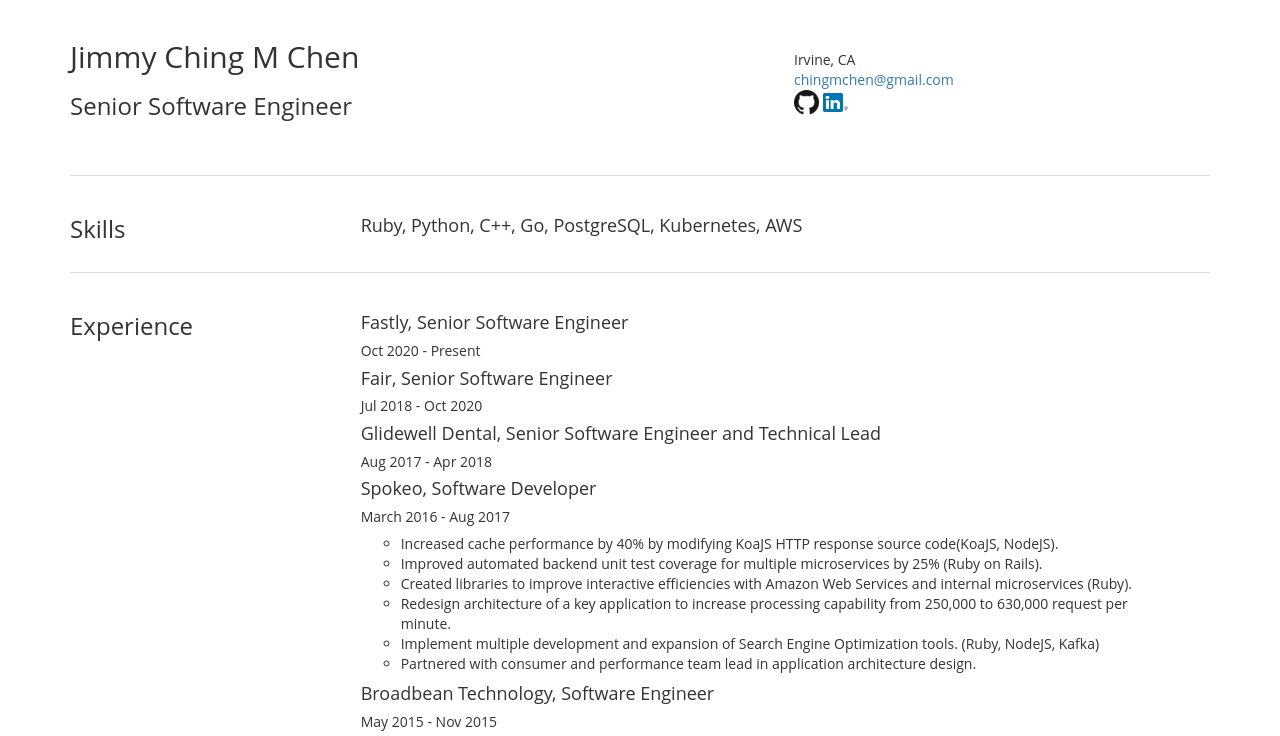
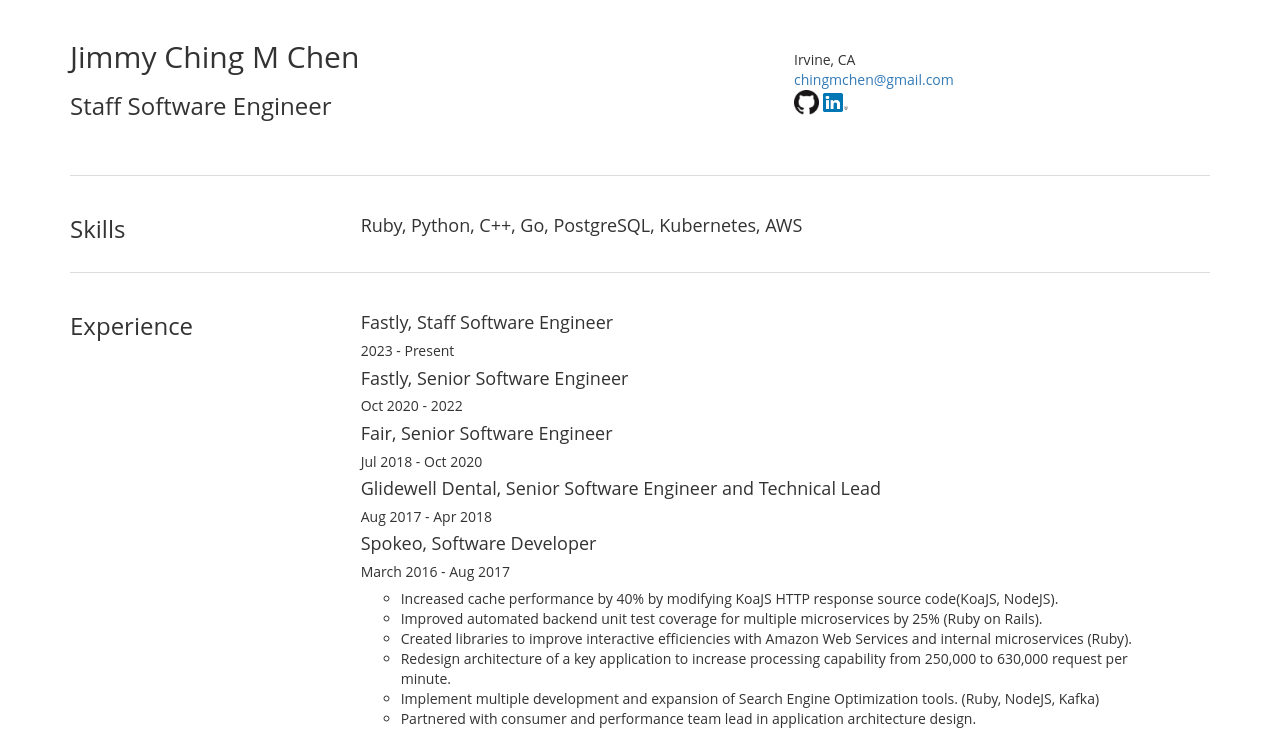
Before and after one commit to jchen038/jchen038.github.io, a plain HTML site: page index.html in a window 1280 px wide. Shown: the top 736 px of the page. Drawn offline with nearby package versions, Linux system fonts and the light colour scheme.

Commit message:
Update index.html

```diff
--- a/index.html
+++ b/index.html
@@ -17,7 +17,7 @@
           <div class="row-fluid">
             <div class="title span1">
               <h2>Jimmy Ching M Chen</h2>
-              <h3>Senior Software Engineer</h3>
+              <h3>Staff Software Engineer</h3>
             </div>
             <div class="contact span1">
               <ul>
@@ -38,8 +38,11 @@
           <div class="row-fluid">
             <div class="span2"><h3>Experience</h3></div>
             <div class="span3">
+              <h4>Fastly, Staff Software Engineer</h4>
+              <h5>2023 - Present</h5>
+              <ul class="circle"></ul>
               <h4>Fastly, Senior Software Engineer</h4>
-              <h5>Oct 2020 - Present</h5>
+              <h5>Oct 2020 - 2022</h5>
               <ul class="circle"></ul>
 
               <h4>Fair, Senior Software Engineer</h4>
```
